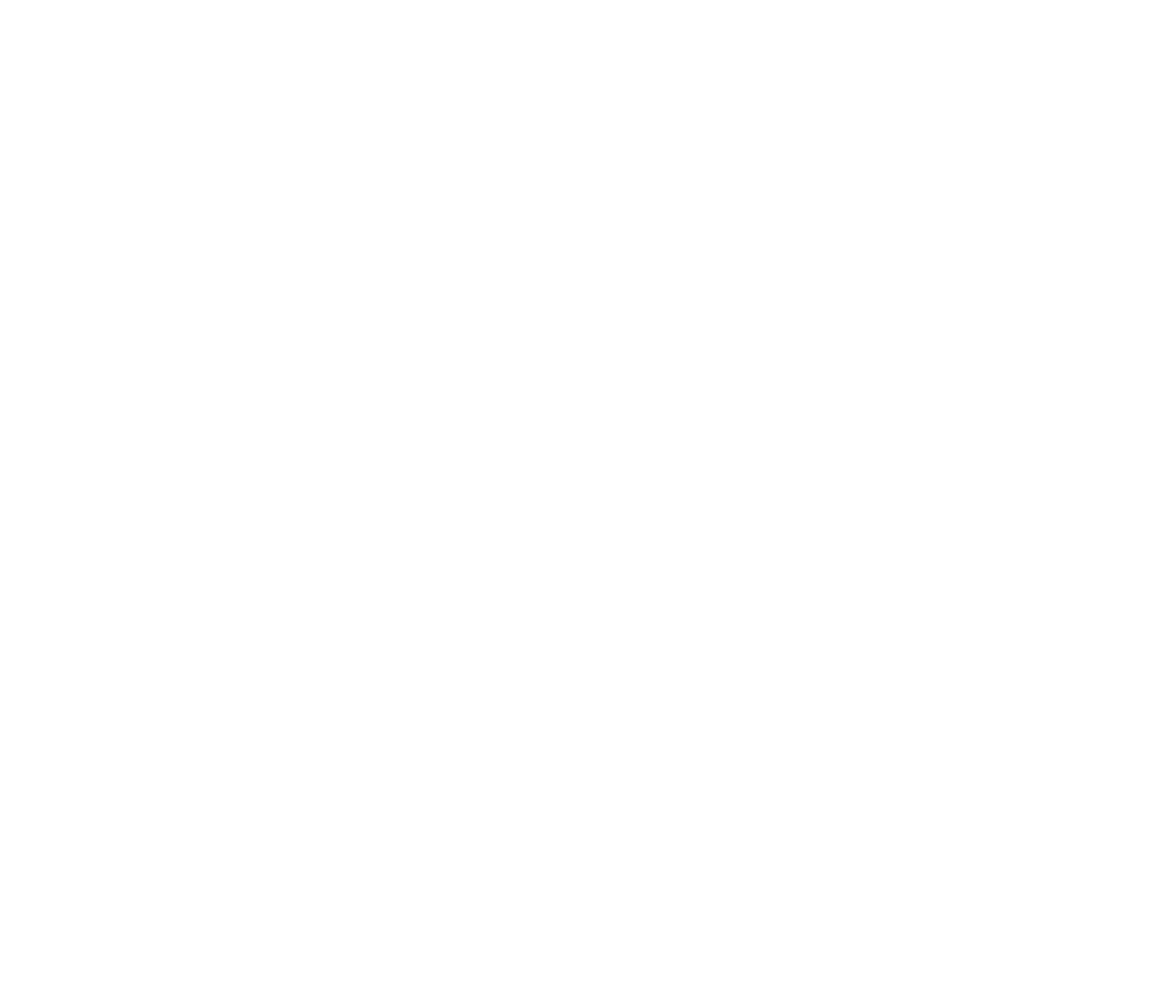
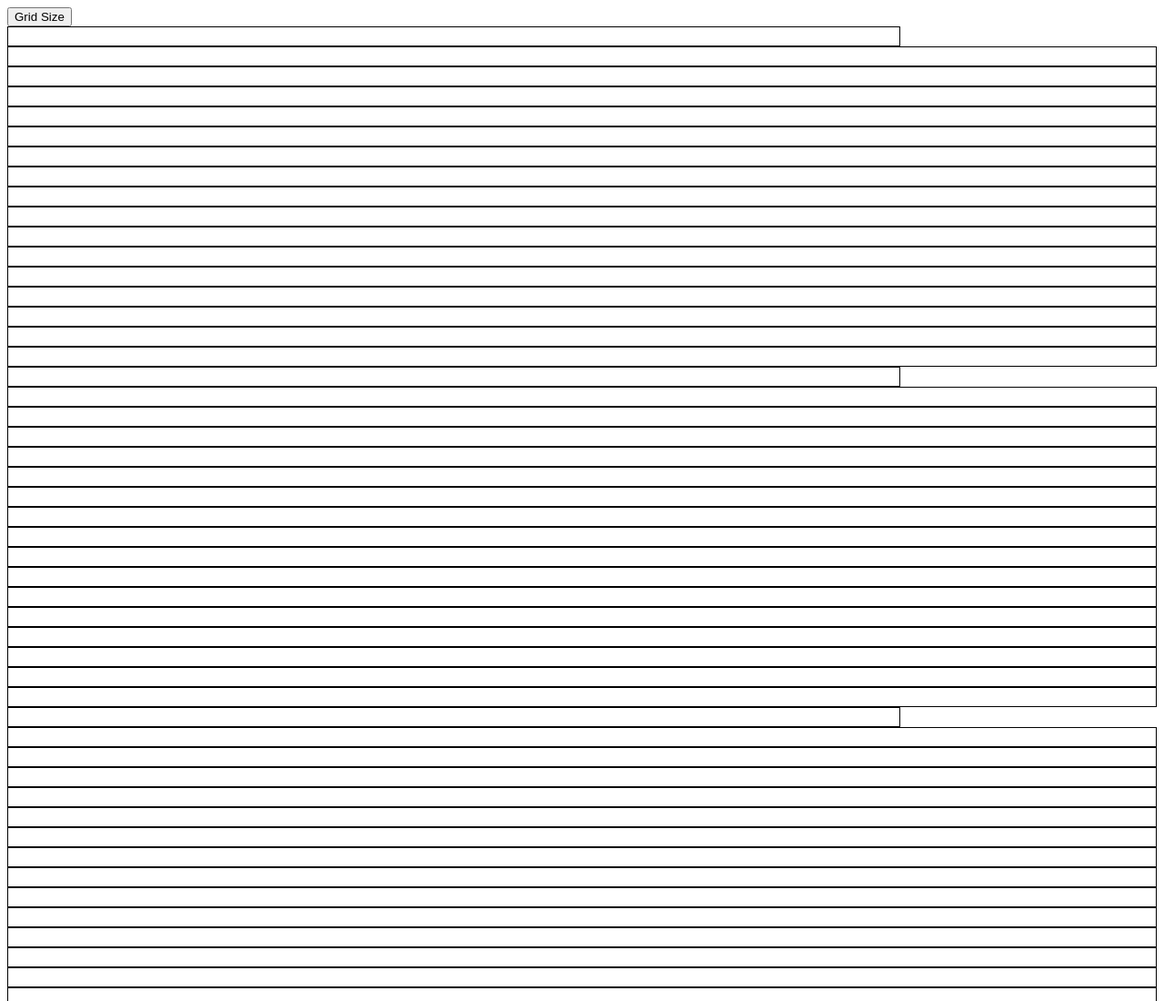
Before and after one commit to mohammadzfr/Etch-a-Sketch, a plain HTML site: page index.html in a window 1280 px wide. Shown: the top 1100 px of the page at 91% size. Before the commit the page ends 800 px from the top, so only its background shows below. Drawn offline with Linux system fonts and the light colour scheme.

Commit message:
making grid

```diff
--- a/index.html
+++ b/index.html
@@ -5,10 +5,11 @@
     <meta http-equiv="X-UA-Compatible" content="IE=edge">
     <meta name="viewport" content="width=device-width, initial-scale=1.0">
     <link rel="stylesheet" href="style.css">
-    <script src="script.js"></script>
+    <script src="script.js" defer></script>
     <title>Etch-a-Sketch</title>
 </head>
 <body>
-
+    <button class="size">Grid Size</button>
+    <div id="grid"></div>
 </body>
 </html>
--- a/script.js
+++ b/script.js
@@ -0,0 +1,18 @@
+const grid = document.getElementById('grid');
+let gridElements;
+
+createGrid();
+function createGrid() {
+    console.log(arguments.value);
+    let size = 0;
+    if (arguments.value == null) {
+        size = 16;
+    }
+    for (i = 0; i < size; i++) {
+        for (j = 0; j < size; j++) {
+            gridElements = document.createElement('div');
+            gridElements.classList.add('gridElement');
+            grid.appendChild(gridElements);
+        }
+    }
+}
--- a/style.css
+++ b/style.css
@@ -0,0 +1,10 @@
+#grid>div:nth-child(17n + 1) {
+    display: flex;
+    flex-wrap: wrap;
+    width: 960px;
+}
+
+.gridElement {
+    border: 1px solid black;
+    padding: 10px;
+}
```
Also changed, not shown: 1 other file.
